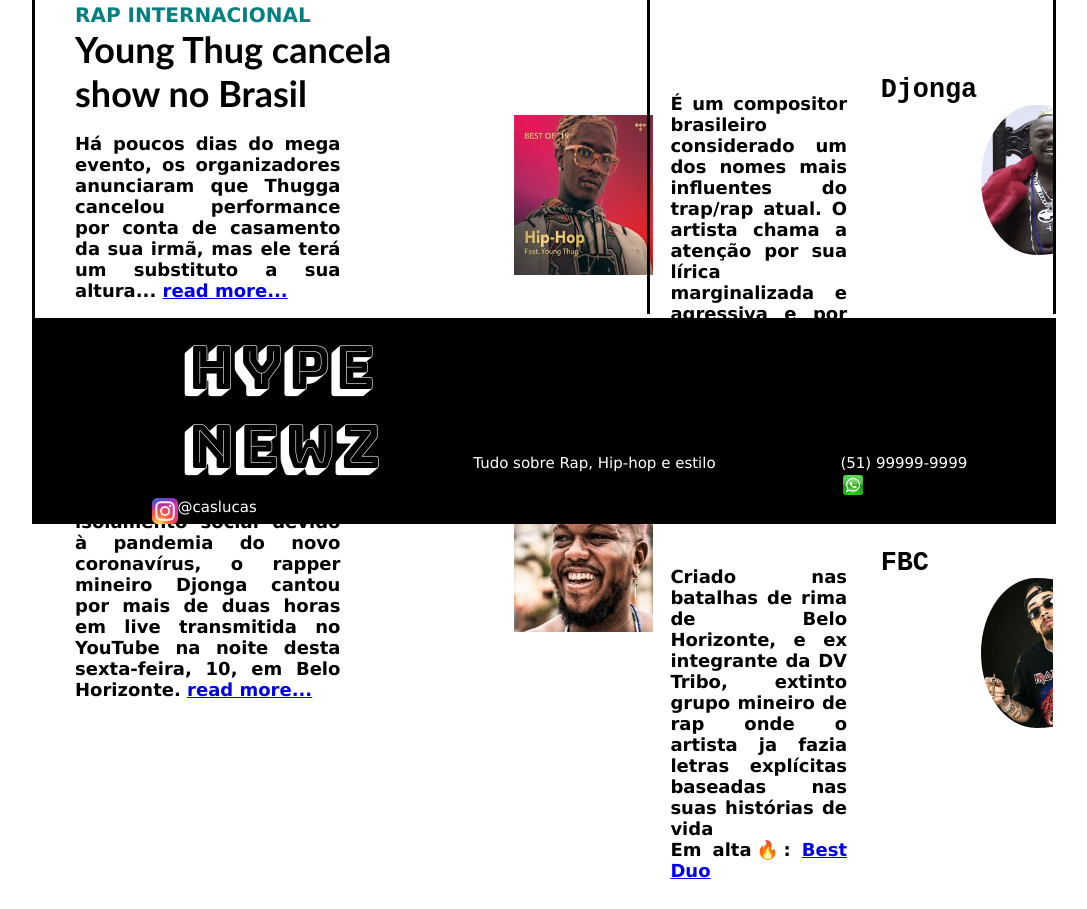
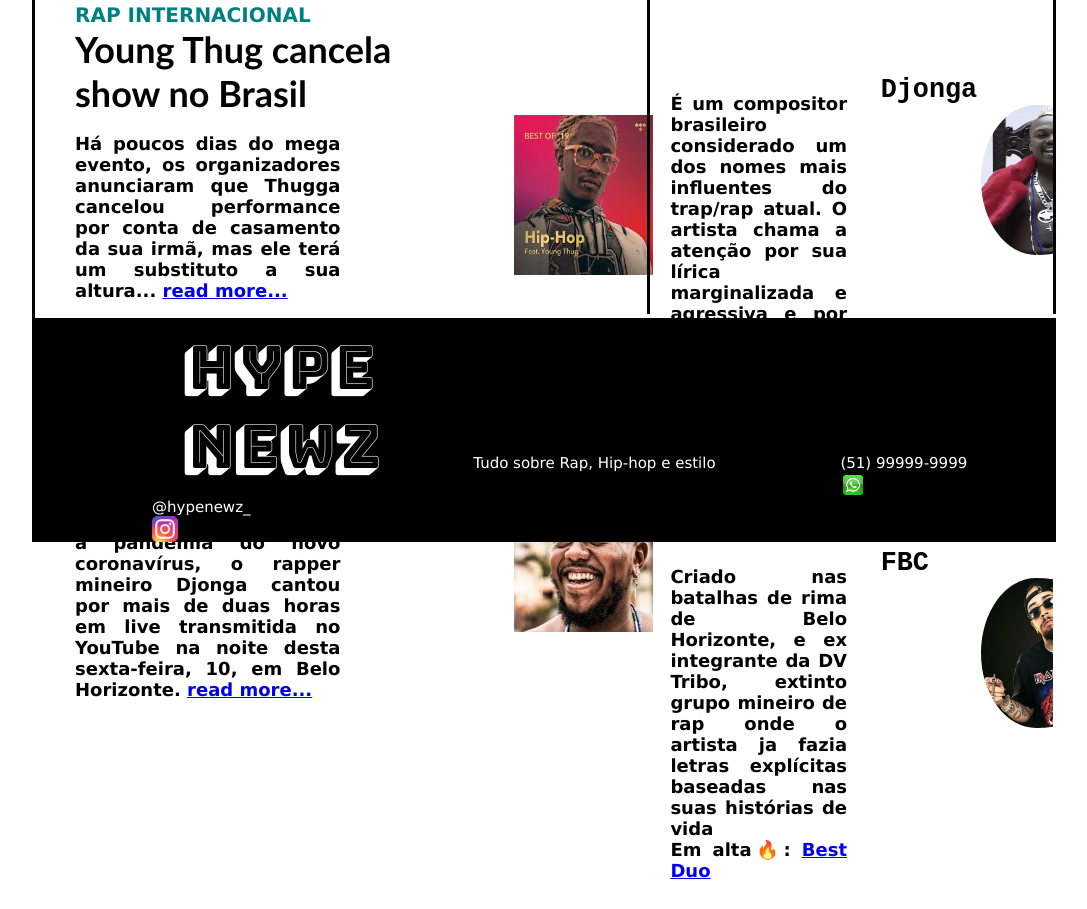
Before and after one commit to LucasDaCosta/LucasDaCosta.github.io, a plain HTML site: page index.html in a window 1280 px wide. Shown: the part 938-1847 px from the top of the page, without its empty margins (96-1183 px from the left). Drawn offline with Linux system fonts and the light colour scheme.

Commit message:
Update index.html

```diff
--- a/index.html
+++ b/index.html
@@ -152,7 +152,7 @@
                 <img src="imgs\zap.png">
             </div>
             <div class="fwhats">
-                <span>@caslucas</span>>
+                <span>@hypenewz_</span>>
                 <img src="imgs\insta.png">
             </div>
         </div>
```
